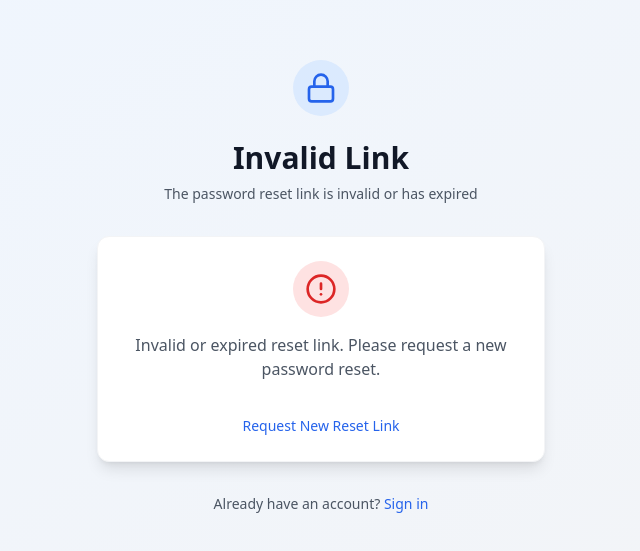
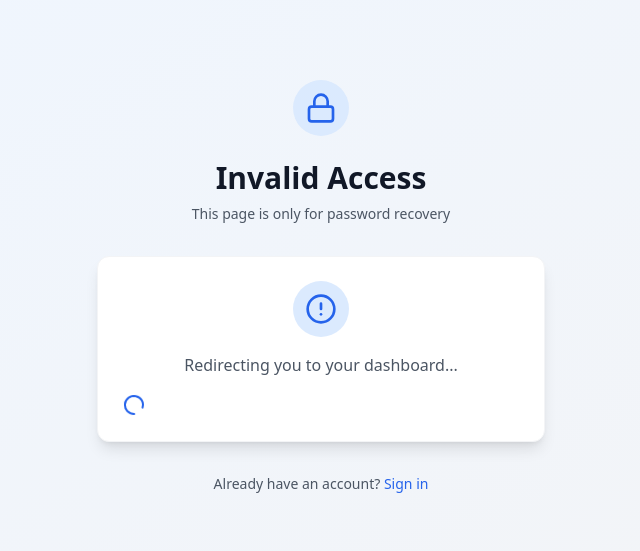
Before and after one commit to GARajab/NOPSNv2.0, a React (Vite) app: page /update-password in a window 1280 px wide. Shown: the part 113-664 px from the top of the page, without its empty margins (319-959 px from the left). Built offline with nearby package versions, Linux system fonts and the light colour scheme.

Commit message:
mod to resetPass Flow

```diff
--- a/src/components/Auth/UpdatePassword.tsx
+++ b/src/components/Auth/UpdatePassword.tsx
@@ -1,5 +1,5 @@
 import React, { useState, useEffect } from 'react';
-import { useNavigate } from 'react-router-dom';
+import { useNavigate, useSearchParams } from 'react-router-dom';
 import { Lock, AlertCircle, CheckCircle } from 'lucide-react';
 import { supabase } from '../../lib/supabase';
 import AuthLayout from './AuthLayout';
@@ -8,13 +8,14 @@ import Input from '../Common/Input';
 import Spinner from '../Common/Spinner';
 
 const UpdatePassword: React.FC = () => {
+  const [searchParams] = useSearchParams();
   const [newPassword, setNewPassword] = useState('');
   const [confirmPassword, setConfirmPassword] = useState('');
   const [error, setError] = useState('');
   const [loading, setLoading] = useState(false);
   const [success, setSuccess] = useState(false);
   const [checkingSession, setCheckingSession] = useState(true);
-  const [hasValidSession, setHasValidSession] = useState(false);
+  const [isRecoverySession, setIsRecoverySession] = useState(false);
 
   const navigate = useNavigate();
 
@@ -23,7 +24,14 @@ const UpdatePassword: React.FC = () => {
       const { data: { session } } = await supabase.auth.getSession();
 
       if (session) {
-        setHasValidSession(true);
+        // Check if this is a recovery session by looking at the URL parameters
+        const type = searchParams.get('type');
+        if (type === 'recovery') {
+          setIsRecoverySession(true);
+        } else {
+          // If not a recovery session, redirect to dashboard
+          navigate('/dashboard');
+        }
       } else {
         setError('Invalid or expired reset link. Please request a new password reset.');
       }
@@ -32,7 +40,7 @@ const UpdatePassword: React.FC = () => {
     };
 
     checkSession();
-  }, []);
+  }, [navigate, searchParams]);
 
   const handleSubmit = async (e: React.FormEvent) => {
     e.preventDefault();
@@ -66,12 +74,16 @@ const UpdatePassword: React.FC = () => {
       } else {
         setSuccess(true);
 
-        // Wait a moment, then sign out and redirect
-        setTimeout(async () => {
-          await supabase.auth.signOut();
-          localStorage.clear();
-          sessionStorage.clear();
-          navigate('/login?message=password_updated');
+        // IMPORTANT: Force sign out immediately after password change
+        await supabase.auth.signOut();
+
+        // Clear all storage
+        localStorage.clear();
+        sessionStorage.clear();
+
+        // Redirect to login with success message
+        setTimeout(() => {
+          navigate('/login?message=password_reset_success');
         }, 2000);
       }
     } catch (err: any) {
@@ -89,29 +101,22 @@ const UpdatePassword: React.FC = () => {
     );
   }
 
-  if (!hasValidSession && !success) {
+  if (!isRecoverySession && !success) {
     return (
       <AuthLayout
-        title="Invalid Link"
-        subtitle="The password reset link is invalid or has expired"
+        title="Invalid Access"
+        subtitle="This page is only for password recovery"
       >
         <div className="text-center space-y-4">
           <div className="flex justify-center">
-            <div className="bg-red-100 p-3 rounded-full">
-              <AlertCircle className="h-8 w-8 text-red-600" />
+            <div className="bg-blue-100 p-3 rounded-full">
+              <AlertCircle className="h-8 w-8 text-blue-600" />
             </div>
           </div>
           <p className="text-gray-600">
-            {error || 'Please request a new password reset link.'}
+            Redirecting you to your dashboard...
           </p>
-          <div className="pt-4">
-            <button
-              onClick={() => navigate('/forgot-password')}
-              className="text-sm font-medium text-primary-600 hover:text-primary-500"
-            >
-              Request New Reset Link
-            </button>
-          </div>
+          <Spinner size="md" />
         </div>
       </AuthLayout>
     );
@@ -133,7 +138,7 @@ const UpdatePassword: React.FC = () => {
             Password Updated!
           </h3>
           <p className="text-gray-600">
-            Your password has been successfully updated. Redirecting to login...
+            Your password has been successfully updated. You will be logged out and redirected to login...
           </p>
         </div>
       ) : (
@@ -146,6 +151,13 @@ const UpdatePassword: React.FC = () => {
               </div>
             </div>
           )}
+
+          <div className="bg-yellow-50 border border-yellow-200 rounded-lg p-4">
+            <p className="text-sm text-yellow-800">
+              <strong>Important:</strong> You are currently logged in with a temporary recovery session.
+              After setting your new password, you will be automatically logged out and must sign in again.
+            </p>
+          </div>
 
           <Input
             label="New Password"
@@ -187,19 +199,8 @@ const UpdatePassword: React.FC = () => {
             loading={loading}
             fullWidth
           >
-            Update Password
+            Update Password & Log Out
           </Button>
-
-          <div className="text-center">
-            <button
-              type="button"
-              onClick={() => navigate('/login')}
-              className="text-sm font-medium text-primary-600 hover:text-primary-500"
-              disabled={loading}
-            >
-              Back to login
-            </button>
-          </div>
         </form>
       )}
     </AuthLayout>
```
